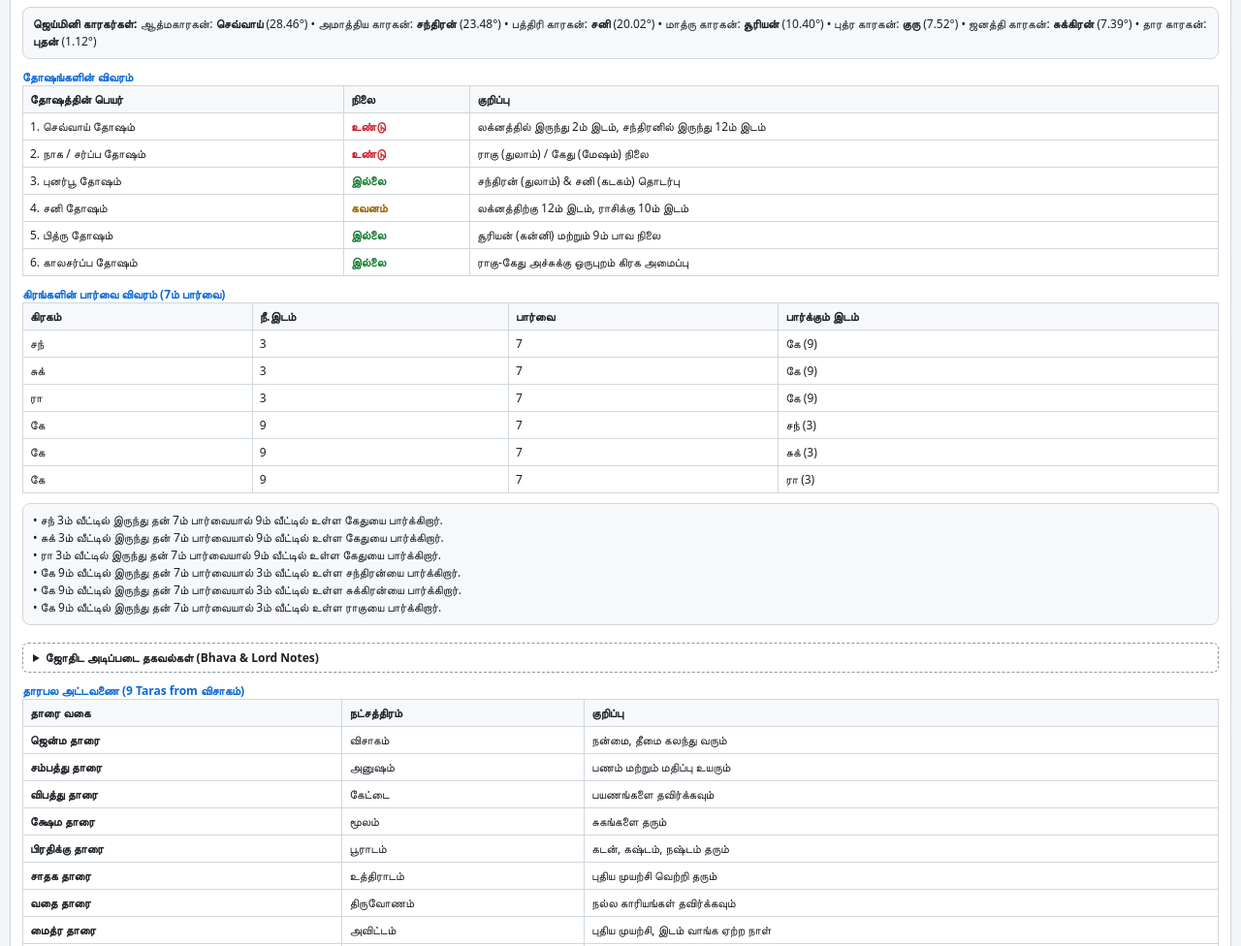
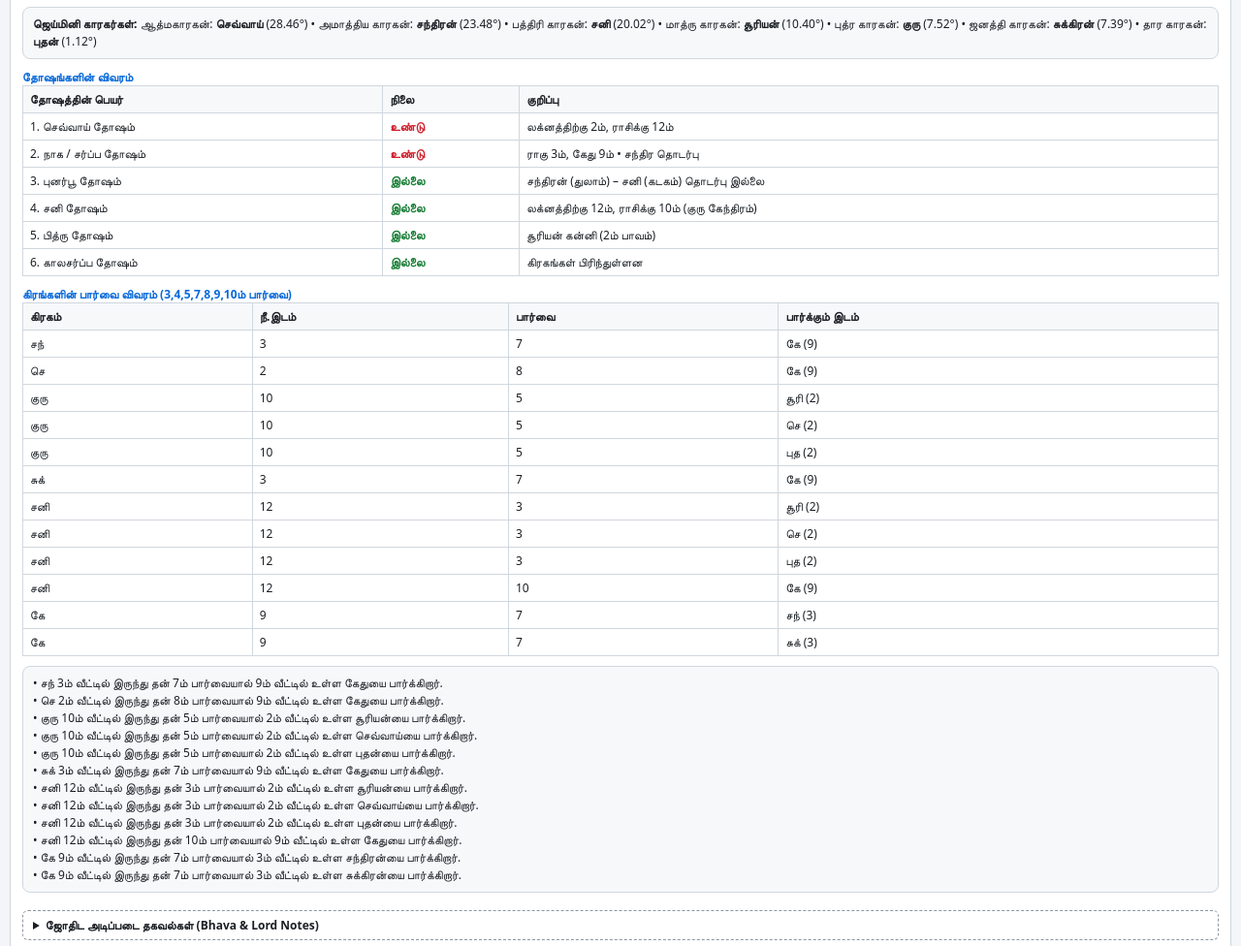
Before and after one commit to nesamani108-coder/astrology-app, a plain HTML site: page index.html in a window 1280 px wide. Shown: the part 1035-2011 px from the top of the page at 97% size. Drawn offline with Linux system fonts and the light colour scheme.

Commit message:
Update index.html

```diff
--- a/index.html
+++ b/index.html
@@ -205,7 +205,7 @@
   </div>
 
   <script>
-    const STORAGE_KEY = "tamil_astro_joined_v11_profiles";
+    const STORAGE_KEY = "tamil_astro_joined_v12_profiles";
     const DEG2RAD = Math.PI / 180;
     const RAD2DEG = 180 / Math.PI;
     const MS_PER_DAY = 86400000;
@@ -220,6 +220,12 @@
     const RASI_LORD_TA = ["செவ்வாய்", "சுக்கிரன்", "புதன்", "சந்திரன்", "சூரியன்", "புதன்", "சுக்கிரன்", "செவ்வாய்", "குரு", "சனி", "சனி", "குரு"];
     const RASI_LORD_IDX = [2, 6, 3, 1, 0, 3, 6, 2, 4, 5, 5, 4];
     const GRAHA_TA = ["சூரியன்", "சந்திரன்", "செவ்வாய்", "புதன்", "குரு", "சுக்கிரன்", "சனி", "ராகு", "கேது"];
+    const SEVEN_GRAHA_KEYS = ["Sun", "Moon", "Mars", "Mercury", "Jupiter", "Venus", "Saturn"];
+    const SPECIAL_ASPECTS = {
+      Mars: [4, 7, 8],
+      Jupiter: [5, 7, 9],
+      Saturn: [3, 7, 10]
+    };
     const TITHI_TA = ["பிரதமை", "துவிதியை", "திருதியை", "சதுர்த்தி", "பஞ்சமி", "சஷ்டி", "சப்தமி", "அஷ்டமி", "நவமி", "தசமி", "ஏகாதசி", "த்வாதசி", "திரயோதசி", "சதுர்தசி", "பௌர்ணமி / அமாவாசை"];
     const KARANAM_TA = ["பவம்", "பாலவம்", "கௌலவம்", "தைதுலம்", "கரசை", "வணிசை", "பத்ரை", "சகுனி", "சதுஷ்பாதம்", "நாகவம்", "கிம்ஸ்துக்னம்"];
     const KARAKA_TA = ["ஆத்மகாரகன்", "அமாத்திய காரகன்", "பத்திரி காரகன்", "மாத்ரு காரகன்", "புத்ர காரகன்", "ஜனத்தி காரகன்", "தார காரகன்"];
@@ -301,6 +307,10 @@
       document.querySelectorAll(".tab-btn").forEach((b) => b.classList.toggle("active", b.dataset.tab === tabId));
       document.querySelectorAll(".tab-panel").forEach((p) => p.classList.toggle("active", p.id === tabId));
       if (tabId === "tab-dasha") renderDashaAndKaalam(latestRecord);
+    }
+
+    function getHouseFromLagna(rasiIdx, lagnaIdx) {
+      return ((rasiIdx - lagnaIdx + 12) % 12) + 1;
     }
 
     function toJulianDay(year, month, day, hourUT) {
@@ -408,55 +418,123 @@
       };
     }
     function computeJaiminiKarakas(placements) {
-      const sevenNames = new Set(["Sun", "Moon", "Mars", "Mercury", "Jupiter", "Venus", "Saturn"]);
+      const sevenSet = new Set(SEVEN_GRAHA_KEYS);
       return placements
-        .filter((p) => sevenNames.has(p.nameEn))
+        .filter((p) => sevenSet.has(p.nameEn))
         .slice()
         .sort((a, b) => b.degInRasi - a.degInRasi)
         .map((p, idx) => ({ karakaTa: KARAKA_TA[idx], grahaTa: p.nameTa, degStr: p.degInRasi.toFixed(2) }));
     }
     function computeDoshas(placements, lagnaIdx, rasiIdx) {
-      const mars = placements.find((p) => p.nameEn === "Mars");
-      const sat = placements.find((p) => p.nameEn === "Saturn");
-      const rahu = placements.find((p) => p.nameEn === "Rahu");
-      const ketu = placements.find((p) => p.nameEn === "Ketu");
-      const sun = placements.find((p) => p.nameEn === "Sun");
-      const moon = placements.find((p) => p.nameEn === "Moon");
-      const houseFrom = (targetRasi, baseRasi) => ((targetRasi - baseRasi + 12) % 12) + 1;
-      const kujaHouses = [2, 4, 7, 8, 12];
-      const kujaFromLagna = kujaHouses.includes(houseFrom(mars.rasiIdx, lagnaIdx));
-      const kujaFromMoon = kujaHouses.includes(houseFrom(mars.rasiIdx, rasiIdx));
-      const rahuKetuAxis = rahu.rasiIdx === ketu.rasiIdx || ((rahu.rasiIdx + 6) % 12) === ketu.rasiIdx;
-      const satFromLagna = houseFrom(sat.rasiIdx, lagnaIdx);
-      const satFromMoon = houseFrom(sat.rasiIdx, rasiIdx);
-      const allBetweenRahuKetu = placements
-        .filter((p) => !["Lagna", "Rahu", "Ketu"].includes(p.nameEn))
-        .every((p) => {
-          const span = mod360(p.lon - rahu.lon);
-          return span > 0 && span < 180;
-        });
+      const getPlanet = (nameEn) => placements.find((p) => p.nameEn === nameEn);
+      const mars = getPlanet("Mars");
+      const sat = getPlanet("Saturn");
+      const rahu = getPlanet("Rahu");
+      const ketu = getPlanet("Ketu");
+      const sun = getPlanet("Sun");
+      const moon = getPlanet("Moon");
+      const jup = getPlanet("Jupiter");
+
+      const mFromLagna = getHouseFromLagna(mars.rasiIdx, lagnaIdx);
+      const mFromMoon = getHouseFromLagna(mars.rasiIdx, rasiIdx);
+      const kujaHit = [2, 4, 7, 8, 12].includes(mFromLagna) || [2, 4, 7, 8, 12].includes(mFromMoon);
+      const marsOwnOrExalt = [0, 7, 9].includes(mars.rasiIdx);
+      const kujaStatus = !kujaHit ? "இல்லை" : (marsOwnOrExalt ? "நிவர்த்தி / கவனம்" : "உண்டு");
+
+      const rHouse = getHouseFromLagna(rahu.rasiIdx, lagnaIdx);
+      const kHouse = getHouseFromLagna(ketu.rasiIdx, lagnaIdx);
+      const rahuMoonLink =
+        rahu.rasiIdx === moon.rasiIdx ||
+        ketu.rasiIdx === moon.rasiIdx ||
+        getHouseFromLagna(moon.rasiIdx, rahu.rasiIdx) === 7;
+      const nagaHit = [1, 4, 5, 7, 9, 10].includes(rHouse) || [1, 4, 5, 7, 9, 10].includes(kHouse) || rahuMoonLink;
+
+      const moonSatDiff = getHouseFromLagna(sat.rasiIdx, moon.rasiIdx);
+      const punarpuHit = moonSatDiff === 1 || moonSatDiff === 7;
+
+      const sFromLagna = getHouseFromLagna(sat.rasiIdx, lagnaIdx);
+      const sFromMoon = getHouseFromLagna(sat.rasiIdx, rasiIdx);
+      const shaniHit = sFromLagna === 8 || [12, 1, 2, 8].includes(sFromMoon);
+
+      const sFromRahu = getHouseFromLagna(sun.rasiIdx, rahu.rasiIdx);
+      const sunFromLagna = getHouseFromLagna(sun.rasiIdx, lagnaIdx);
+      const pitruHit = sFromRahu === 1 || sFromRahu === 7 || sunFromLagna === 9;
+
+      const sevenGrahas = SEVEN_GRAHA_KEYS.map(getPlanet).filter(Boolean);
+      const arcSpan = mod360(ketu.lon - rahu.lon);
+      const revSpan = mod360(rahu.lon - ketu.lon);
+      const allOnRahuToKetu = sevenGrahas.every((p) => {
+        const d = mod360(p.lon - rahu.lon);
+        return d > 0.01 && d < arcSpan - 0.01;
+      });
+      const allOnKetuToRahu = sevenGrahas.every((p) => {
+        const d = mod360(p.lon - ketu.lon);
+        return d > 0.01 && d < revSpan - 0.01;
+      });
+      const kalaSarpaHit = allOnRahuToKetu || allOnKetuToRahu;
+
+      const jupRelief = jup && [1, 4, 7, 10].includes(getHouseFromLagna(jup.rasiIdx, lagnaIdx)) ? " (குரு கேந்திரம்)" : "";
+
       return [
-        { name: "1. செவ்வாய் தோஷம்", status: (kujaFromLagna || kujaFromMoon) ? "உண்டு" : "இல்லை", note: `லக்னத்தில் இருந்து ${houseFrom(mars.rasiIdx, lagnaIdx)}ம் இடம், சந்திரனில் இருந்து ${houseFrom(mars.rasiIdx, rasiIdx)}ம் இடம்` },
-        { name: "2. நாக / சர்ப்ப தோஷம்", status: rahuKetuAxis ? "உண்டு" : "இல்லை", note: `ராகு (${RASI_TA[rahu.rasiIdx]}) / கேது (${RASI_TA[ketu.rasiIdx]}) நிலை` },
-        { name: "3. புனர்பூ தோஷம்", status: (moon.rasiIdx === sat.rasiIdx || Math.abs(moon.nakIdx - sat.nakIdx) === 1) ? "உண்டு" : "இல்லை", note: `சந்திரன் (${RASI_TA[moon.rasiIdx]}) & சனி (${RASI_TA[sat.rasiIdx]}) தொடர்பு` },
-        { name: "4. சனி தோஷம்", status: [1, 4, 7, 8, 10, 12].includes(satFromMoon) ? "கவனம்" : "இல்லை", note: `லக்னத்திற்கு ${satFromLagna}ம் இடம், ராசிக்கு ${satFromMoon}ம் இடம்` },
-        { name: "5. பித்ரு தோஷம்", status: (sun.rasiIdx === rahu.rasiIdx || sun.rasiIdx === ketu.rasiIdx || houseFrom(sun.rasiIdx, lagnaIdx) === 9) ? "கவனம்" : "இல்லை", note: `சூரியன் (${RASI_TA[sun.rasiIdx]}) மற்றும் 9ம் பாவ நிலை` },
-        { name: "6. காலசர்ப்ப தோஷம்", status: allBetweenRahuKetu ? "உண்டு" : "இல்லை", note: "ராகு-கேது அச்சுக்கு ஒருபுறம் கிரக அமைப்பு" }
+        {
+          name: "1. செவ்வாய் தோஷம்",
+          status: kujaStatus,
+          note: `லக்னத்திற்கு ${mFromLagna}ம், ராசிக்கு ${mFromMoon}ம்${marsOwnOrExalt ? " (ஆட்சி/உச்சம்)" : ""}`
+        },
+        {
+          name: "2. நாக / சர்ப்ப தோஷம்",
+          status: nagaHit ? "உண்டு" : "இல்லை",
+          note: `ராகு ${rHouse}ம், கேது ${kHouse}ம்${rahuMoonLink ? " • சந்திர தொடர்பு" : ""}`
+        },
+        {
+          name: "3. புனர்பூ தோஷம்",
+          status: punarpuHit ? "உண்டு" : "இல்லை",
+          note: `சந்திரன் (${RASI_TA[moon.rasiIdx]}) – சனி (${RASI_TA[sat.rasiIdx]}) ${moonSatDiff === 1 ? "சேர்க்கை" : moonSatDiff === 7 ? "7ம் பார்வை" : "தொடர்பு இல்லை"}`
+        },
+        {
+          name: "4. சனி தோஷம்",
+          status: shaniHit ? "கவனம்" : "இல்லை",
+          note: `லக்னத்திற்கு ${sFromLagna}ம், ராசிக்கு ${sFromMoon}ம்${jupRelief}`
+        },
+        {
+          name: "5. பித்ரு தோஷம்",
+          status: pitruHit ? "கவனம்" : "இல்லை",
+          note: `சூரியன் ${RASI_TA[sun.rasiIdx]} (${sunFromLagna}ம் பாவம்)`
+        },
+        {
+          name: "6. காலசர்ப்ப தோஷம்",
+          status: kalaSarpaHit ? "உண்டு" : "இல்லை",
+          note: kalaSarpaHit ? "ராகு–கேது அச்சுக்குள் கிரகங்கள்" : "கிரகங்கள் பிரிந்துள்ளன"
+        }
       ];
     }
-    function computeAspects(placements) {
+    function computeAspects(placements, lagnaIdx) {
+      const grahasOnly = placements.filter((p) => p.nameEn !== "Lagna");
       const items = [];
-      for (let i = 0; i < placements.length; i++) {
-        for (let j = 0; j < placements.length; j++) {
+      for (let i = 0; i < grahasOnly.length; i++) {
+        const src = grahasOnly[i];
+        const allowedAspects = SPECIAL_ASPECTS[src.nameEn] || [7];
+        const srcHouse = getHouseFromLagna(src.rasiIdx, lagnaIdx);
+
+        for (let j = 0; j < grahasOnly.length; j++) {
           if (i === j) continue;
-          const src = placements[i], dst = placements[j];
+          const dst = grahasOnly[j];
+          const isRahuKetuPair =
+            (src.nameEn === "Rahu" && dst.nameEn === "Ketu") ||
+            (src.nameEn === "Ketu" && dst.nameEn === "Rahu");
+          if (isRahuKetuPair) continue;
+
           const houseDiff = ((dst.rasiIdx - src.rasiIdx + 12) % 12) + 1;
-          if (houseDiff === 7) {
-            const srcHouse = ((src.rasiIdx - placements[0].rasiIdx + 12) % 12) + 1;
-            const dstHouse = ((dst.rasiIdx - placements[0].rasiIdx + 12) % 12) + 1;
+          if (allowedAspects.includes(houseDiff)) {
+            const dstHouse = getHouseFromLagna(dst.rasiIdx, lagnaIdx);
             items.push({
-              srcShort: src.shortTa, srcHouse, aspectNum: 7, dstShort: dst.shortTa, dstHouse,
-              sentence: `${src.shortTa} ${srcHouse}ம் வீட்டில் இருந்து தன் 7ம் பார்வையால் ${dstHouse}ம் வீட்டில் உள்ள ${dst.nameTa}யை பார்க்கிறார்.`
+              srcShort: src.shortTa,
+              srcHouse,
+              aspectNum: houseDiff,
+              dstShort: dst.shortTa,
+              dstName: dst.nameTa,
+              dstHouse,
+              sentence: `${src.shortTa} ${srcHouse}ம் வீட்டில் இருந்து தன் ${houseDiff}ம் பார்வையால் ${dstHouse}ம் வீட்டில் உள்ள ${dst.nameTa}யை பார்க்கிறார்.`
             });
           }
         }
@@ -493,7 +571,7 @@
         panchang: getPanchangInfo(sunSid, moonSid, lagnaIdx, rasiIdx),
         karakas: computeJaiminiKarakas(placements),
         doshas: computeDoshas(placements, lagnaIdx, rasiIdx),
-        aspects: computeAspects(placements),
+        aspects: computeAspects(placements, lagnaIdx),
         lagnaIdx, rasiIdx, nakIdx: placements[2].nakIdx, pada: placements[2].pada,
         moonDegInNak: placements[2].lon % (360 / 27), placements
       };
@@ -514,15 +592,22 @@
       return `<div style="font-size:12px;font-weight:700;color:#0969da;">தாரபல அட்டவணை (9 Taras from ${NAKSHATRA_TA[birthNakIdx]})</div><table class="data-table"><thead><tr><th>தாரை வகை</th><th>நட்சத்திரம்</th><th>குறிப்பு</th></tr></thead><tbody>${rows}</tbody></table>`;
     }
     function buildBhavaNotesHtml(record) {
-      const rows = record.placements.slice(1).map((p) => {
-        const pHouse = ((p.rasiIdx - record.lagnaIdx + 12) % 12) + 1;
-        const lordIdx = RASI_LORD_IDX[p.rasiIdx];
-        const lordPlacement = record.placements.find((pl) => pl.nameEn === ["Sun", "Moon", "Mars", "Mercury", "Jupiter", "Venus", "Saturn"][lordIdx]);
-        const lordHouse = lordPlacement ? ((lordPlacement.rasiIdx - record.lagnaIdx + 12) % 12) + 1 : 1;
-        return `<div><strong>${RASI_TA[p.rasiIdx]} ${p.shortTa} நிற்க ${pHouse}ம் அதிபதி ${lordHouse}ம் இல்.</strong><br/>` +
+      const grahasOnly = record.placements.filter((p) => p.nameEn !== "Lagna");
+      const byEngName = Object.fromEntries(grahasOnly.map((p) => [p.nameEn, p]));
+
+      const rows = grahasOnly.map((p) => {
+        const pHouse = getHouseFromLagna(p.rasiIdx, record.lagnaIdx);
+        const lordEng = SEVEN_GRAHA_KEYS[RASI_LORD_IDX[p.rasiIdx]];
+        const lordPlacement = byEngName[lordEng];
+        const lordHouse = lordPlacement ? getHouseFromLagna(lordPlacement.rasiIdx, record.lagnaIdx) : 1;
+
+        return (
+          `<div><strong>${RASI_TA[p.rasiIdx]} ${p.shortTa} நிற்க ${pHouse}ம் அதிபதி ${lordHouse}ம் இல்.</strong><br/>` +
           `${pHouse}ம் பாவகம் :- (${BHAVA_MEANINGS_TA[pHouse - 1]})<br/>` +
-          `${lordHouse}ம் பாவகம் :- (${BHAVA_MEANINGS_TA[lordHouse - 1]})</div>`;
+          `${lordHouse}ம் பாவகம் :- (${BHAVA_MEANINGS_TA[lordHouse - 1]})</div>`
+        );
       }).join("<hr style='border:0;border-top:1px solid #eaeef2;margin:6px 0;'/>");
+
       return `<details class="opt-box"><summary><strong>ஜோதிட அடிப்படை தகவல்கள் (Bhava &amp; Lord Notes)</strong></summary><div style="margin-top:8px;">${rows}</div></details>`;
     }
     function renderChartTab(record) {
@@ -531,7 +616,7 @@
       const karakas = record.karakas || computeJaiminiKarakas(record.placements);
       const ln = LAGNA_NOTES[record.lagnaIdx];
       const doshas = record.doshas || computeDoshas(record.placements, record.lagnaIdx, record.rasiIdx);
-      const aspects = record.aspects || computeAspects(record.placements);
+      const aspects = record.aspects || computeAspects(record.placements, record.lagnaIdx);
       document.getElementById("summaryBox").innerHTML =
         `<strong>${record.name}</strong> (${record.gender || "ஆண்"} • ${record.placeName}) — உதயம்: <strong>${record.sunriseStr}</strong> | அஸ்தமனம்: <strong>${record.sunsetStr}</strong><br/>` +
         `லக்னம்: <strong>${RASI_TA[record.lagnaIdx]}</strong> | ராசி: <strong>${RASI_TA[record.rasiIdx]}</strong> | நட்சத்திரம்: <strong>${NAKSHATRA_TA[record.nakIdx]}</strong> (${record.pada}ம் பாதம்)<br/>` +
@@ -549,10 +634,10 @@
         `<strong>ஜெய்மினி காரகர்கள்:</strong> ` + karakas.map((k) => `${k.karakaTa}: <strong>${k.grahaTa}</strong> (${k.degStr}°)`).join(" • ");
       document.getElementById("doshaTableWrap").innerHTML =
         `<div style="font-size:12px;font-weight:700;color:#0969da;">தோஷங்களின் விவரம்</div><table class="data-table"><thead><tr><th>தோஷத்தின் பெயர்</th><th>நிலை</th><th>குறிப்பு</th></tr></thead><tbody>${
-          doshas.map((d) => `<tr><td>${d.name}</td><td><span class="${d.status === "இல்லை" ? "badge-ok" : (d.status === "கவனம்" ? "badge-warn" : "badge-no")}">${d.status}</span></td><td>${d.note}</td></tr>`).join("")
+          doshas.map((d) => `<tr><td>${d.name}</td><td><span class="${d.status === "இல்லை" ? "badge-ok" : (d.status === "கவனம்" || d.status === "நிவர்த்தி / கவனம்" ? "badge-warn" : "badge-no")}">${d.status}</span></td><td>${d.note}</td></tr>`).join("")
         }</tbody></table>`;
       document.getElementById("drishtiTableWrap").innerHTML =
-        `<div style="font-size:12px;font-weight:700;color:#0969da;">கிரங்களின் பார்வை விவரம் (7ம் பார்வை)</div><table class="data-table"><thead><tr><th>கிரகம்</th><th>நீ.இடம்</th><th>பார்வை</th><th>பார்க்கும் இடம்</th></tr></thead><tbody>${
+        `<div style="font-size:12px;font-weight:700;color:#0969da;">கிரங்களின் பார்வை விவரம் (3,4,5,7,8,9,10ம் பார்வை)</div><table class="data-table"><thead><tr><th>கிரகம்</th><th>நீ.இடம்</th><th>பார்வை</th><th>பார்க்கும் இடம்</th></tr></thead><tbody>${
           aspects.map((a) => `<tr><td>${a.srcShort}</td><td>${a.srcHouse}</td><td>${a.aspectNum}</td><td>${a.dstShort} (${a.dstHouse})</td></tr>`).join("")
         }</tbody></table>` +
         (aspects.length ? `<div class="mini-box">${aspects.map((a) => `• ${a.sentence}`).join("<br/>")}</div>` : "");
```
